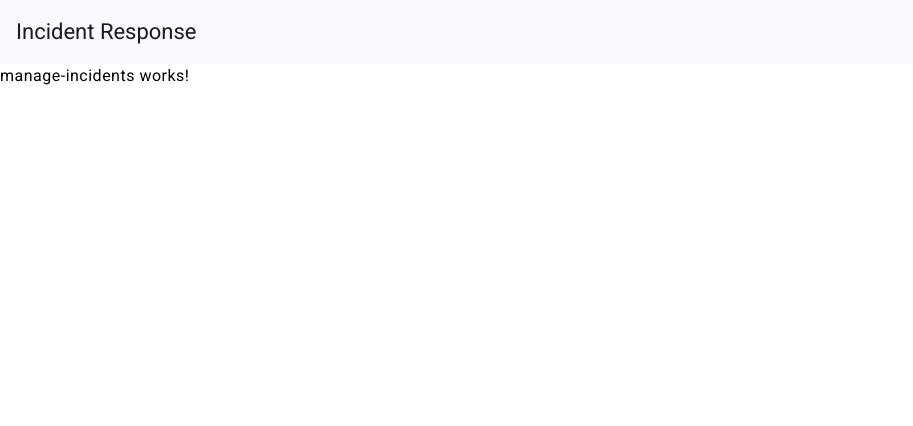
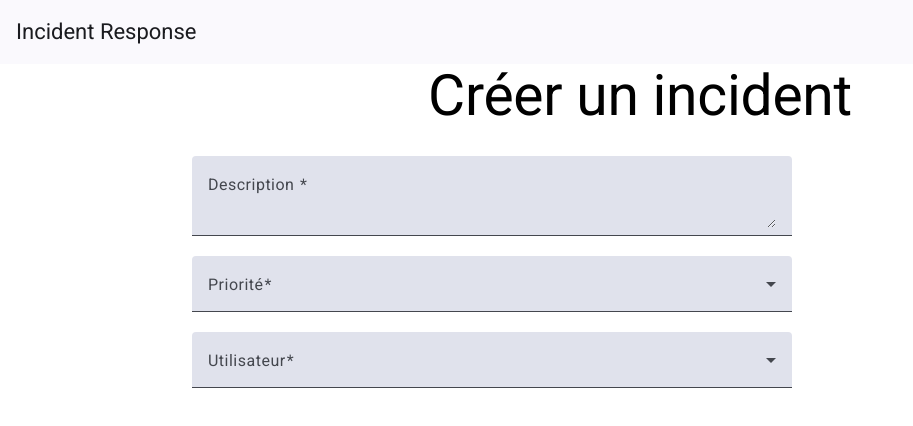
Before and after one commit to gurvanrenault/IncidentResponse, an Angular app in the folder frontend/IncidentResponse/: page /incident/1 in a window 1280 px wide. Shown: the top 426 px of the page, without its empty margins (0-913 px from the left). Built offline with nearby package versions, Linux system fonts and the light colour scheme.

Commit message:
Ajout des modèles du projet + Création du formualire de création d'un incident

```diff
--- a/frontend/IncidentResponse/src/app/components/manage-incidents/manage-incidents.component.html
+++ b/frontend/IncidentResponse/src/app/components/manage-incidents/manage-incidents.component.html
@@ -1 +1,33 @@
-<p>manage-incidents works!</p>
+<h1> Créer un incident</h1>
+<div fxLayoutAlign="center center">
+    <form [formGroup]="incidentForm" fxLayout="column" >
+        <div class="mat-form-field-container">
+
+            <mat-form-field  >
+                <mat-label>Description </mat-label>
+                <textarea  matInput class="form-control" formControlName="description">
+                </textarea>
+            </mat-form-field>
+        </div>
+        <div>
+            <mat-form-field>
+                <mat-label>Priorité</mat-label>
+                <mat-select matNativeControl class="form-select form-select-sm" formControlName="priorite" >
+                    <mat-option *ngFor="let pKey  of prioriteKeys" value="{{+pKey[1] +1}}">
+                        {{pKey[0]}}
+                    </mat-option>
+                </mat-select>
+            </mat-form-field >
+        </div>
+        <div>
+            <mat-form-field>
+                <mat-label>Utilisateur</mat-label>
+                <mat-select matNativeControl class="form-select form-select-sm" formControlName="priorite" >
+                    <mat-option *ngFor="let util  of utilisateurs" value="{{util.id}}">
+                        {{util.prenom }} {{util.nom | uppercase}} <{{util.mail}}>
+                    </mat-option>
+                </mat-select>
+            </mat-form-field >
+        </div>
+    </form>
+</div>
--- a/frontend/IncidentResponse/src/app/components/manage-incidents/manage-incidents.component.scss
+++ b/frontend/IncidentResponse/src/app/components/manage-incidents/manage-incidents.component.scss
@@ -0,0 +1,11 @@
+
+form{
+    padding-left: 15%;
+    margin: auto;
+}
+mat-form-field{
+    width: 75vh;
+}
+textarea{
+    width: 100%;
+}
--- a/frontend/IncidentResponse/src/app/components/manage-incidents/manage-incidents.component.ts
+++ b/frontend/IncidentResponse/src/app/components/manage-incidents/manage-incidents.component.ts
@@ -1,12 +1,50 @@
-import { Component } from '@angular/core';
-
+import { Component, OnInit } from '@angular/core';
+import { FormControl, FormGroup, FormsModule, ReactiveFormsModule, Validators} from '@angular/forms';
+import { Incident } from '../../models/Incident';
+import { PrioriteEnum } from '../../enums/PrioriteEnum';
+import { CommonModule } from '@angular/common';
+import {MatSelectModule} from '@angular/material/select';
+import {MatInputModule} from '@angular/material/input';
+import {MatFormFieldModule} from '@angular/material/form-field';
+import { Utilisateur } from '../../models/Utilisateur';
 @Component({
   selector: 'app-manage-incidents',
   standalone: true,
-  imports: [],
+  imports: [CommonModule,
+    MatFormFieldModule,
+    MatInputModule,
+    ReactiveFormsModule,
+    FormsModule,
+    MatSelectModule,
+
+    MatFormFieldModule ],
   templateUrl: './manage-incidents.component.html',
   styleUrl: './manage-incidents.component.scss'
 })
-export class ManageIncidentsComponent {
 
+export class ManageIncidentsComponent implements OnInit {
+
+
+
+  utilisateurs : Array<Utilisateur>= [
+    {id:0,mail: "test@gmail;com", nom: "Telsa",prenom: "Nicolas",entreprise:"Tesla"},
+    {id:1,mail: "test@gmail;com", nom: "Edison",prenom: "Mark",entreprise:"Tesla"}
+  ];
+
+  incidentForm:FormGroup  = new FormGroup(
+    {
+      description: new FormControl<string>('', Validators.required),
+      priorite : new FormControl<PrioriteEnum>(0,Validators.required),
+      utilisateur : new FormControl<PrioriteEnum>(0)
+    }
+  )
+
+  prioriteKeys = Object.entries(PrioriteEnum).slice(Object.entries(PrioriteEnum).length/2,Object.entries(PrioriteEnum).length)
+
+  ngOnInit(){
+   console.log(this.prioriteKeys)
+   this.incidentForm.controls["priorite"].valueChanges.subscribe(value => {
+    console.log(value);
+   })
+  }
 }
--- /dev/null
+++ b/frontend/IncidentResponse/src/app/models/Incident.ts
@@ -0,0 +1,12 @@
+import { PrioriteEnum } from "../enums/PrioriteEnum";
+import { Commentaire } from "./Commentaire";
+import { Utilisateur } from "./Utilisateur";
+
+export class Incident {
+    id !: number;
+    description !: string;
+    priorite !: PrioriteEnum
+    utilisateur ?: Utilisateur ;
+    commentaires ?:Commentaire
+    date !: Date
+}
--- /dev/null
+++ b/frontend/IncidentResponse/src/app/models/Utilisateur.ts
@@ -0,0 +1,7 @@
+export class Utilisateur {
+    id !: number;
+    mail !: string;
+    nom !: string;
+    prenom !: string;
+    entreprise !:string
+}
--- a/frontend/IncidentResponse/src/styles.scss
+++ b/frontend/IncidentResponse/src/styles.scss
@@ -2,3 +2,10 @@
 
 html, body { height: 100%; }
 body { margin: 0; font-family: Roboto, "Helvetica Neue", sans-serif; }
+
+.mat-form-field{
+    background-color: rgb(213, 213, 213) !important;
+  }
+  h1{
+    text-align: center;
+  }
```
Also changed, not shown: frontend/IncidentResponse/src/app/models/Commentaire.ts (added, +10 -0 lines).
